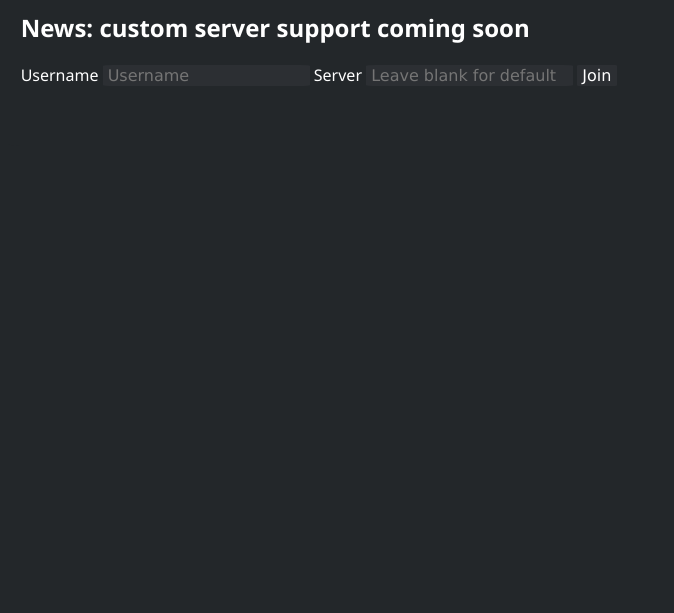
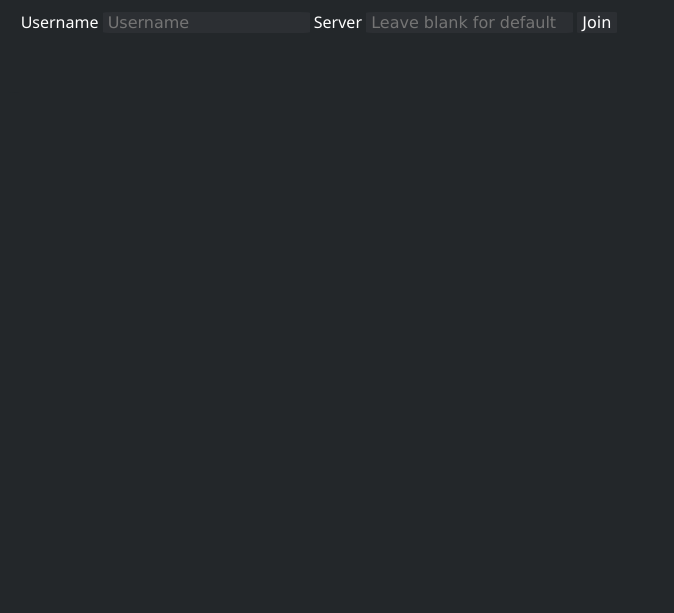
Before and after one commit to Cheese-Games/Orbit, a website: page index.html in a window 1280 px wide. Shown: the part 98-711 px from the top of the page, without its empty margins (0-674 px from the left). Drawn offline with nearby package versions, Linux system fonts and the light colour scheme.

Commit message:
fixed index.html

```diff
--- a/index.html
+++ b/index.html
@@ -28,7 +28,7 @@
   </div>
   <div id="Main">
     <h1 id="Title"> a game </h1>
-    <h2> News: custom server support coming soon </h2>
+    <h2></h2>
     <div id="ControlPanel">
       <label for="NameInput">Username</label>
       <input id="NameInput" placeholder="Username" type="text">
```
